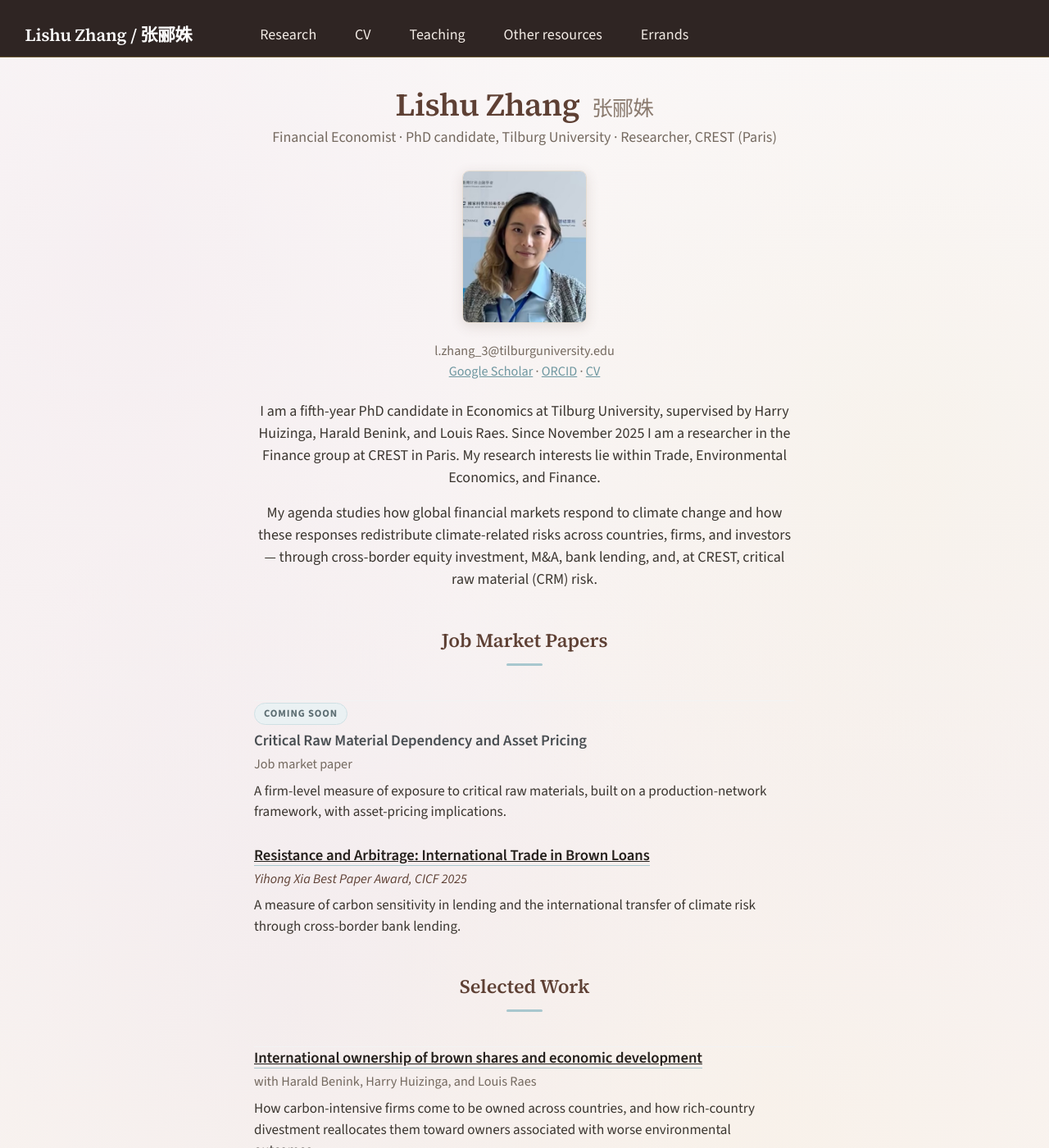
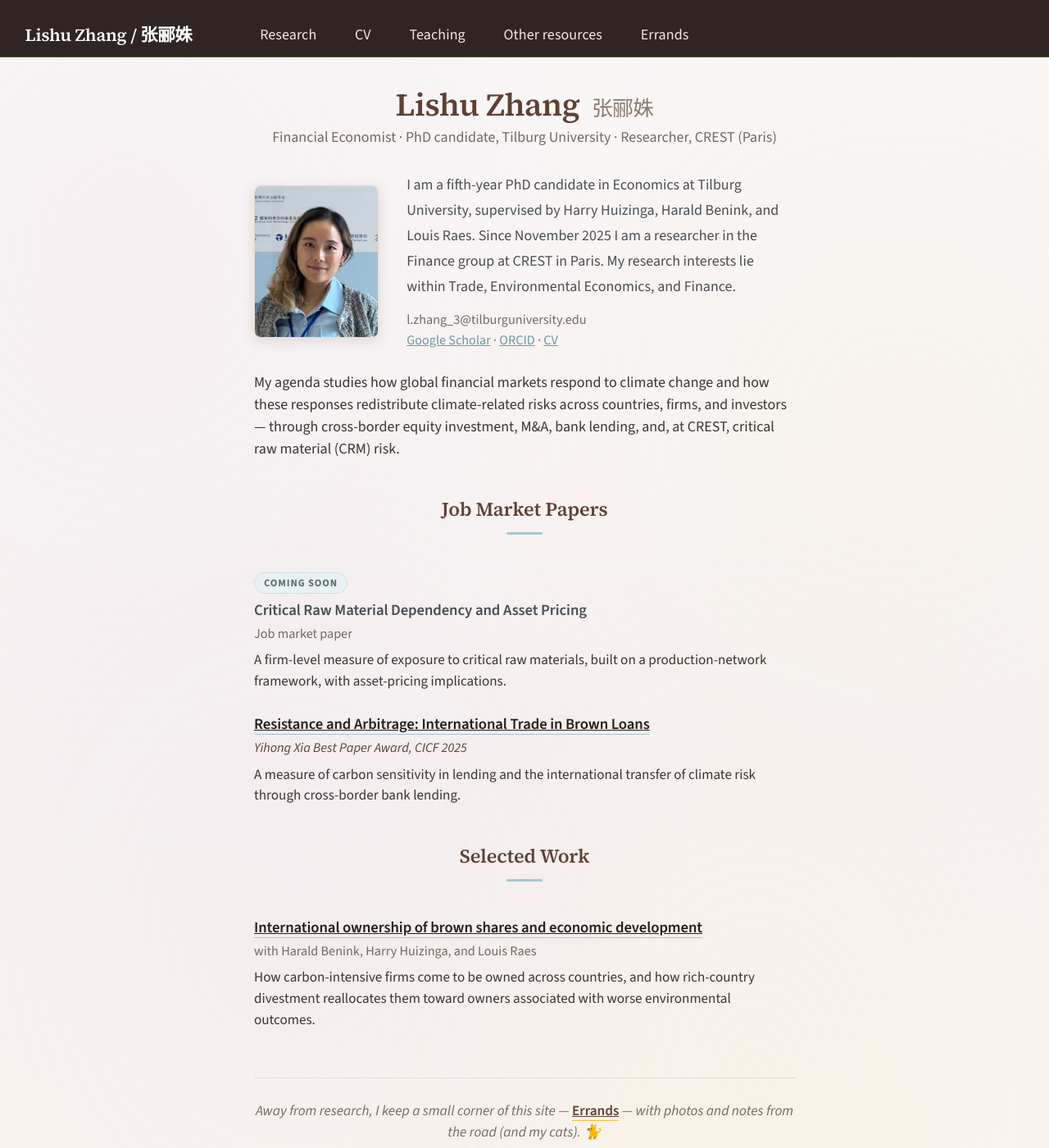
Before and after one commit to LishuZ/LishuZ.github.io, a Jekyll site: the page built from _pages/about.md, in a window 1280 px wide and 1400 px high. Shown: the whole window at 82% size. Built offline with Jekyll 4.4.1, drawn with Linux system fonts in a browser that asks for light colours; part of the change alters nothing that is shown.

Commit message:
Homepage: photo left, bio + email vertically centered beside it
Co-Authored-By: Claude Opus 4.8 (1M context) <noreply@anthropic.com>

```diff
--- a/_pages/about.md
+++ b/_pages/about.md
@@ -7,12 +7,14 @@ author_profile: false
 
 <style>
 /* ==========================================================================
-   Homepage — Variant B (centered, simple & elegant, warm)
+   Homepage — Variant B (warm, elegant)
+   Centered name; photo on the left with bio + contact vertically centered
+   beside it; left-aligned research list.
    ========================================================================== */
 .home { max-width: 660px; margin: 0 auto; padding: 0 0 1em; }
 
-/* --- Centered identity header --- */
-.home .home-head { text-align: center; margin-bottom: 2.4em; }
+/* --- Name + role (centered) --- */
+.home .home-head { text-align: center; margin-bottom: 1.6em; }
 .home .lead-name {
   font-family: "Source Serif 4", Georgia, serif;
   font-size: 2.15rem; font-weight: 600; letter-spacing: -0.012em;
@@ -20,15 +22,22 @@ author_profile: false
 }
 .home .lead-name .cn { font-weight: 500; color: #8a7a6e; font-size: 0.66em; margin-left: 0.25em; }
 .home .lead-role { font-size: 1rem; color: #74695f; margin: 0; }
+
+/* --- Photo left, bio + email vertically centered on the right --- */
+.home .intro-row { display: flex; gap: 1.9rem; align-items: center; margin-bottom: 1.4em; }
 .home .intro-photo {
-  display: block; width: 152px; height: 186px; object-fit: cover;
+  flex: 0 0 152px; width: 152px; height: 186px; object-fit: cover;
   border-radius: 8px; border: 1px solid #e6ddd2;
   box-shadow: 0 4px 16px rgba(94, 64, 52, 0.14);
-  margin: 1.5em auto 1.25em;
 }
-.home .contact { font-size: 0.9rem; color: #74695f; margin: 0 0 1.4em; }
+.home .intro-text { flex: 1 1 auto; }
+.home .intro-text p { margin: 0 0 0.7em; }
+.home .intro-text p:last-child { margin-bottom: 0; }
+.home .contact { font-size: 0.9rem; color: #74695f; line-height: 1.55; }
 .home .contact a { color: #6E97A0; border-bottom: 0; }
-.home .bio { max-width: 38em; margin: 0 auto 0.9em; color: #3a352f; }
+
+/* --- Research-agenda lead --- */
+.home .intro-extra { margin: 0 0 0.4em; color: #3a352f; }
 
 /* --- Section heading: centered serif sienna + centered blue tick --- */
 .home .home-h2 {
@@ -41,7 +50,7 @@ author_profile: false
   background: #A8C7CE; border-radius: 2px; margin: 0.6em auto 1.3em;
 }
 
-/* --- Paper entries: left-aligned for readability, inside the centered column --- */
+/* --- Paper entries (left-aligned) --- */
 .home .paper { margin: 0 0 1.5em; }
 .home .paper .ptitle { font-weight: 600; font-size: 1.04rem; line-height: 1.42; letter-spacing: -0.005em; }
 .home .paper .ptitle a { color: #241f1b !important; border-bottom: 1.5px solid #A8C7CE; }
@@ -65,7 +74,8 @@ author_profile: false
 
 @media (max-width: 600px) {
   .home .lead-name { font-size: 1.8rem; }
-  .home .intro-photo { width: 138px; height: 168px; }
+  .home .intro-row { flex-direction: column; text-align: center; gap: 1.1rem; }
+  .home .intro-photo { flex: 0 0 auto; }
 }
 </style>
 
@@ -74,11 +84,17 @@ author_profile: false
 <div class="home-head">
   <h1 class="lead-name">Lishu Zhang <span class="cn">张郦姝</span></h1>
   <p class="lead-role">Financial Economist · PhD candidate, Tilburg University · Researcher, CREST (Paris)</p>
+</div>
+
+<div class="intro-row">
   <img class="intro-photo" src="/images/newpic.jpg" alt="Lishu Zhang">
-  <p class="contact">l.zhang_3@tilburguniversity.edu<br><a href="https://scholar.google.com/citations?hl=zh-CN&user=19jsgQMAAAAJ">Google Scholar</a>&nbsp;·&nbsp;<a href="https://orcid.org/0000-0003-0237-7664">ORCID</a>&nbsp;·&nbsp;<a href="/cv/">CV</a></p>
-  <p class="bio">I am a fifth-year PhD candidate in Economics at Tilburg University, supervised by Harry Huizinga, Harald Benink, and Louis Raes. Since November 2025 I am a researcher in the Finance group at CREST in Paris. My research interests lie within Trade, Environmental Economics, and Finance.</p>
-  <p class="bio">My agenda studies how global financial markets respond to climate change and how these responses redistribute climate-related risks across countries, firms, and investors — through cross-border equity investment, M&amp;A, bank lending, and, at CREST, critical raw material (CRM) risk.</p>
+  <div class="intro-text">
+    <p>I am a fifth-year PhD candidate in Economics at Tilburg University, supervised by Harry Huizinga, Harald Benink, and Louis Raes. Since November 2025 I am a researcher in the Finance group at CREST in Paris. My research interests lie within Trade, Environmental Economics, and Finance.</p>
+    <p class="contact">l.zhang_3@tilburguniversity.edu<br><a href="https://scholar.google.com/citations?hl=zh-CN&user=19jsgQMAAAAJ">Google Scholar</a>&nbsp;·&nbsp;<a href="https://orcid.org/0000-0003-0237-7664">ORCID</a>&nbsp;·&nbsp;<a href="/cv/">CV</a></p>
+  </div>
 </div>
+
+<p class="intro-extra">My agenda studies how global financial markets respond to climate change and how these responses redistribute climate-related risks across countries, firms, and investors — through cross-border equity investment, M&amp;A, bank lending, and, at CREST, critical raw material (CRM) risk.</p>
 
 <h2 class="home-h2">Job Market Papers</h2>
 
```
